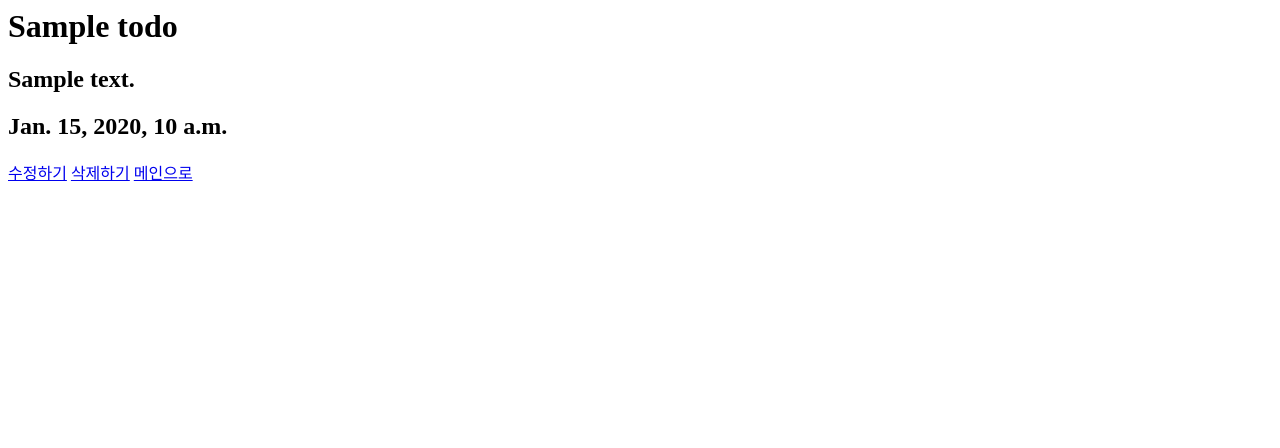
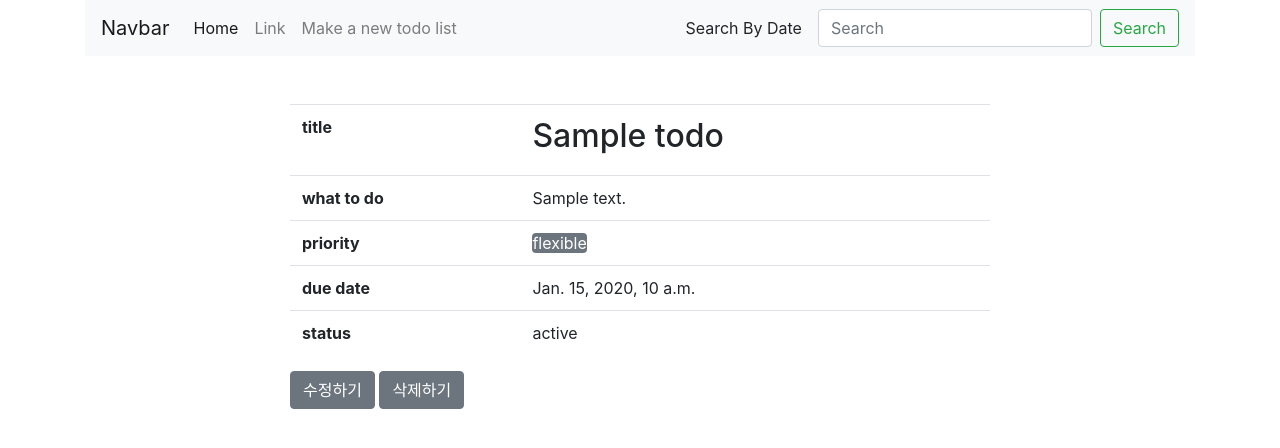
Before and after one commit to luvehayoung/repos, a Django app: template myapp/home/templates/viewTodo.html in a window 1280 px wide. Shown: the top 448 px of the page. Run offline with Django 3.2, Linux system fonts and the light colour scheme; the template is opened without the code that fills it: most values are stand-ins (such as "Sample title", 1, 10 or a date in 2020); some libraries are stand-ins or nearby versions.

Commit message:
view페이지수정

```diff
--- a/myapp/home/templates/index.html
+++ b/myapp/home/templates/index.html
@@ -120,7 +120,5 @@
           </div>
         </div>
       </div>
-
-
 </body>
 </html>
--- a/myapp/home/templates/viewTodo.html
+++ b/myapp/home/templates/viewTodo.html
@@ -1,6 +1,86 @@
-<h1>{{todo.title}}</h1>
-<h2>{{todo.content}}</h2>
-<h2>{{todo.due_date}}</h2>
-<a href="{% url 'editTodo' pk=todo.pk %}">수정하기</a>
-<a href="{% url 'deleteTodo' pk=todo.pk %}">삭제하기</a>
-<a href="{% url 'index'%}">메인으로</a>
+<html>
+<head>
+  <!-- Required meta tags -->
+  <meta charset="utf-8">
+  <meta name="viewport" content="width=device-width, initial-scale=1, shrink-to-fit=no">
+
+  <title>Todo App</title>
+  <link rel="stylesheet" href="https://stackpath.bootstrapcdn.com/bootstrap/4.3.1/css/bootstrap.min.css" integrity="sha384-ggOyR0iXCbMQv3Xipma34MD+dH/1fQ784/j6cY/iJTQUOhcWr7x9JvoRxT2MZw1T" crossorigin="anonymous">
+  <script src="https://code.jquery.com/jquery-3.3.1.slim.min.js" integrity="sha384-q8i/X+965DzO0rT7abK41JStQIAqVgRVzpbzo5smXKp4YfRvH+8abtTE1Pi6jizo" crossorigin="anonymous"></script>
+  <script src="https://cdnjs.cloudflare.com/ajax/libs/popper.js/1.14.7/umd/popper.min.js" integrity="sha384-UO2eT0CpHqdSJQ6hJty5KVphtPhzWj9WO1clHTMGa3JDZwrnQq4sF86dIHNDz0W1" crossorigin="anonymous"></script>
+  <script src="https://stackpath.bootstrapcdn.com/bootstrap/4.3.1/js/bootstrap.min.js" integrity="sha384-JjSmVgyd0p3pXB1rRibZUAYoIIy6OrQ6VrjIEaFf/nJGzIxFDsf4x0xIM+B07jRM" crossorigin="anonymous"></script>
+</head>
+<body>
+    <div class="container">
+      <header>
+        <nav class="navbar navbar-expand-lg navbar-light bg-light">
+          <a class="navbar-brand" href="{% url 'index' %}">Navbar</a>
+          <button class="navbar-toggler" type="button" data-toggle="collapse" data-target="#navbarSupportedContent" aria-controls="navbarSupportedContent" aria-expanded="false" aria-label="Toggle navigation">
+            <span class="navbar-toggler-icon"></span>
+          </button>
+
+          <div class="collapse navbar-collapse" id="navbarSupportedContent">
+            <ul class="navbar-nav mr-auto">
+              <li class="nav-item active">
+                <a class="nav-link" href="{% url 'index' %}">Home <span class="sr-only">(current)</span></a>
+              </li>
+              <li class="nav-item">
+                <a class="nav-link" href="{% url 'index' %}">Link</a>
+              </li>
+              <li class="nav-item">
+                <a class="nav-link" href="{% url 'createTodo' %}">Make a new todo list</a>
+              </li>
+            </ul>
+            <form class="form-inline my-2 my-lg-0">
+              <a class="nav-link disable">Search By Date</a>
+              <input class="form-control mr-sm-2" type="search" placeholder="Search" aria-label="Search">
+              <button class="btn btn-outline-success my-2 my-sm-0" type="submit" onClick="alert('Not ready')">Search</button>
+            </form>
+          </div>
+        </nav>
+      </header>
+      <div class="mt-5 mx-auto" style="width:700px;">
+        <table class="table">
+          <tbody>
+            <tr>
+              <th>title</th>
+              <td><h2>{{todo.title}}</h2></td>
+            </tr>
+            <tr>
+              <th>what to do</th>
+              <td>{{todo.content}}</td>
+            </tr>
+            <tr>
+              <th>priority</th>
+              <td>
+                {% if todo.priority|stringformat:"s" == '1' %}
+                <span class="bg-danger rounded text-white">
+                  urgent
+                </span>
+                {% elif do.priority|stringformat:"s" == '2' %}
+                <span class="bg-primary rounded text-white">
+                  average
+                </span>
+                {% else %}
+                <span class="bg-secondary rounded text-white">
+                  flexible
+                </span>
+                {% endif %}
+              </td>
+            </tr>
+            <tr>
+              <th>due date</th>
+              <td>{{todo.due_date}}</td>
+            </tr>
+            <tr>
+              <th>status</th>
+              <td>{{todo.status}}</td>
+            </tr>
+          </tbody>
+        </table>
+        <a class="btn btn-secondary" href="{% url 'editTodo' pk=todo.pk %}">수정하기</a>
+        <a class="btn btn-secondary" href="{% url 'deleteTodo' pk=todo.pk %}">삭제하기</a>
+      </div>
+    </div>
+</body>
+</html>
```
